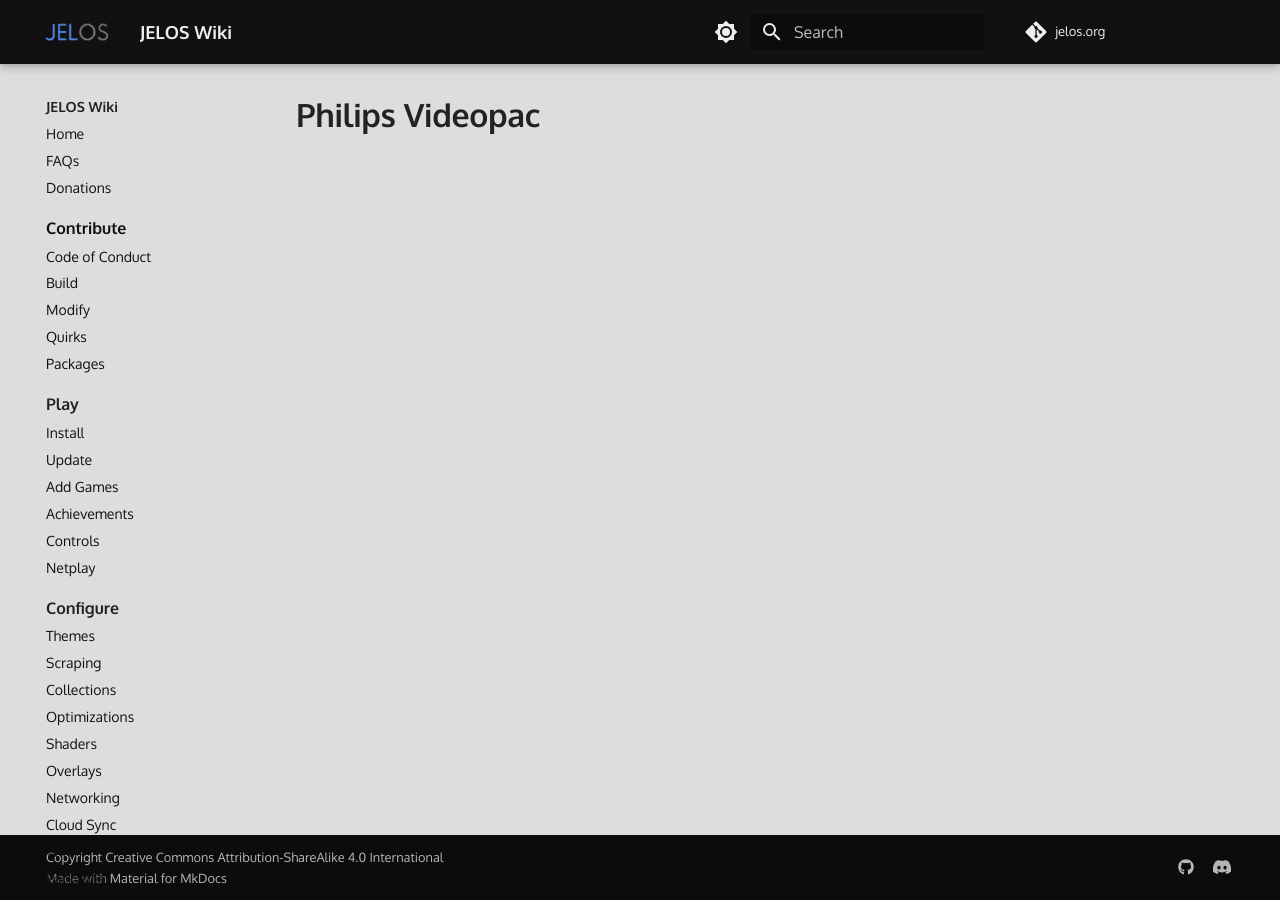
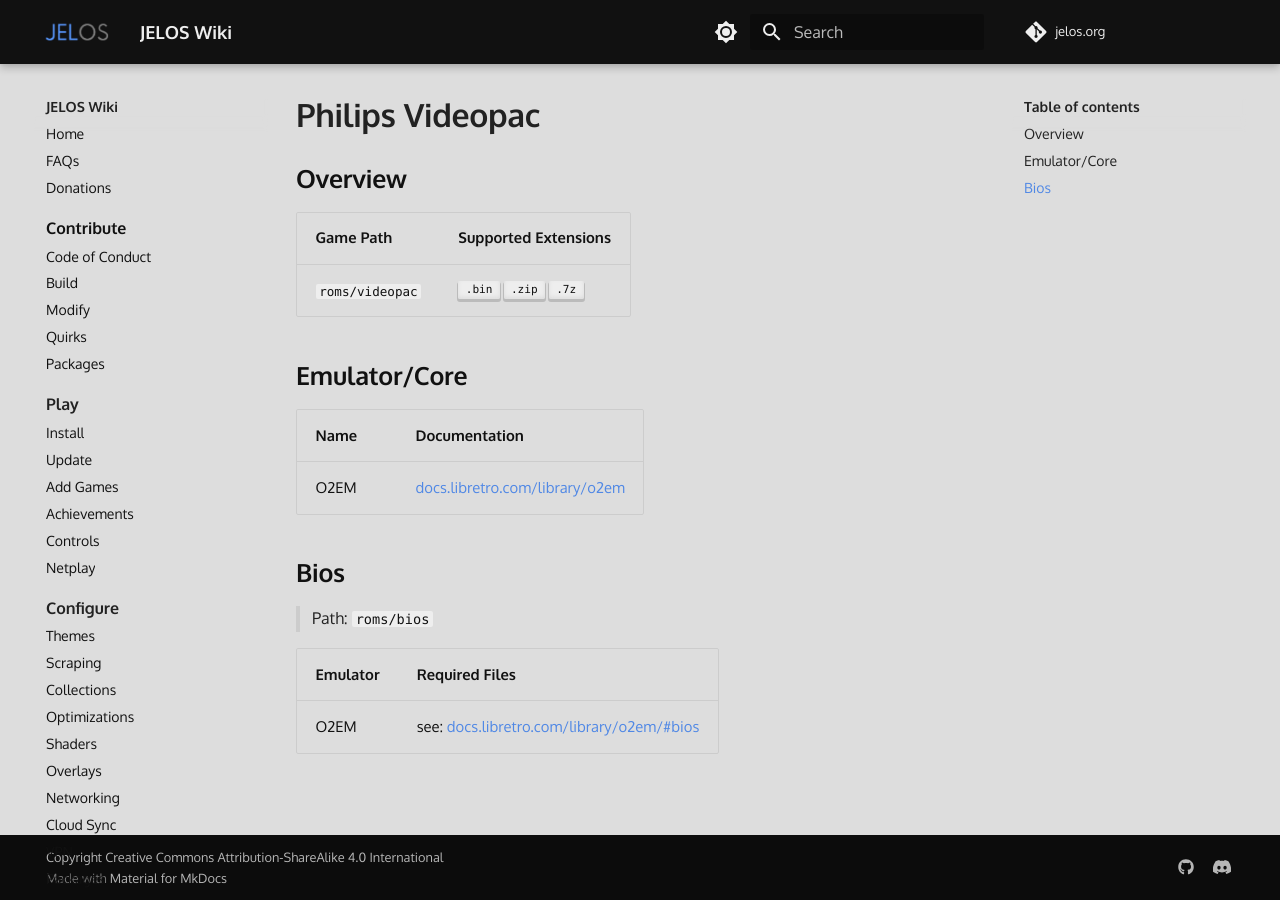
Before and after one commit to wbrawner/jelos.org, an MkDocs documentation site: the page built from docs/systems/videopac.md, in a window 1280 px wide. Built offline with MkDocs 1.6.1 and Material for MkDocs 9.7.7, drawn with Linux system fonts in a browser that asks for light colours; some web fonts are replaced; comment, search, counter and statistics services are not loaded.

Commit message:
Update videopac.md

```diff
--- a/docs/systems/videopac.md
+++ b/docs/systems/videopac.md
@@ -1 +1,21 @@
 # Philips Videopac
+
+## Overview
+
+| Game Path | Supported Extensions |
+| --- | --- |
+| `roms/videopac` | ++".bin"++ ++".zip"++ ++".7z"++ |
+
+## Emulator/Core
+
+| Name | Documentation |
+| --- | --- |
+| O2EM | [docs.libretro.com/library/o2em](https://docs.libretro.com/library/o2em/) |
+
+## Bios
+
+> Path: `roms/bios`
+
+| Emulator | Required Files |
+| -- | -- |
+| O2EM | see: [docs.libretro.com/library/o2em/#bios](https://docs.libretro.com/library/o2em/#bios) |
```
